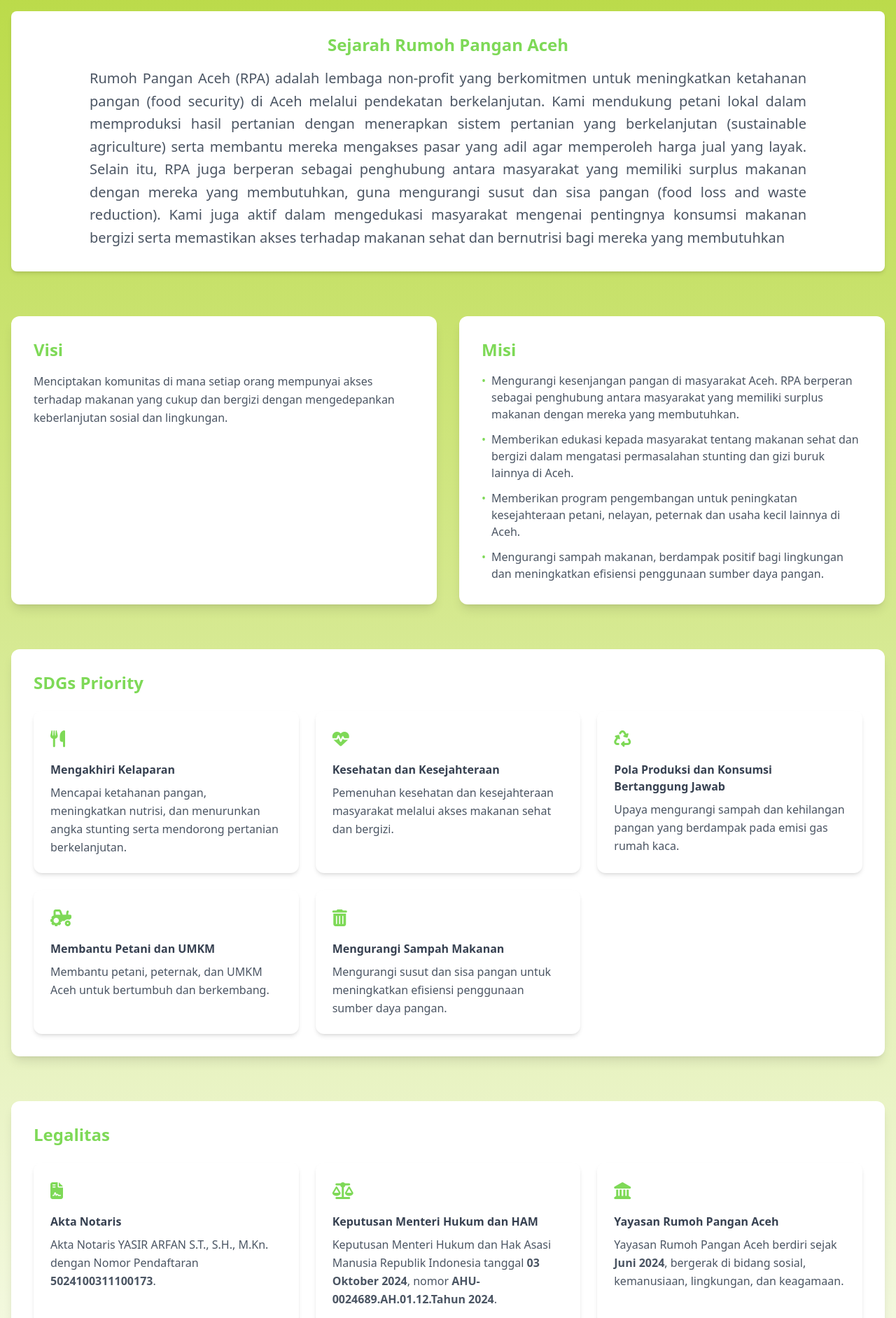
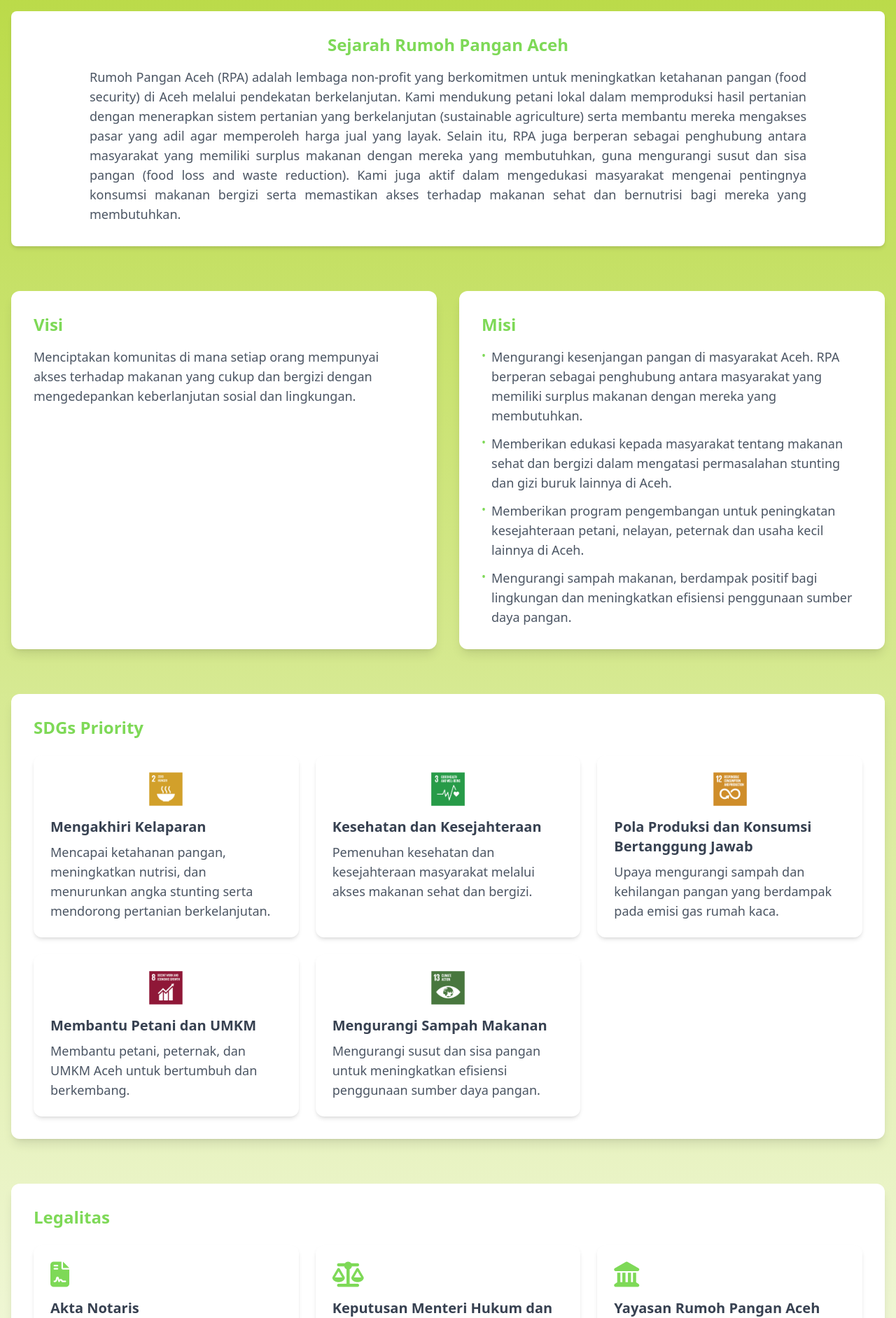
Before and after one commit to aslamabdika18/RpaFrontend, a Vue app: page /about in a window 1280 px wide. Shown: the part 184-2068 px from the top of the page at 70% size. Built offline with nearby package versions, Linux system fonts and the light colour scheme.

Commit message:
fix about vue and add component for clean code

```diff
--- /dev/null
+++ b/src/components/ContactSection.vue
@@ -0,0 +1,31 @@
+<template>
+  <div class="bg-white rounded-xl shadow-lg p-6 md:p-8">
+    <h2 class="text-2xl md:text-3xl font-bold text-primary text-center mb-6 md:mb-8">Hubungi Kami</h2>
+    <div class="grid grid-cols-1 sm:grid-cols-2 lg:grid-cols-4 gap-6 text-center">
+      <div class="space-y-2">
+        <div class="text-primary text-2xl mb-2">📱</div>
+        <p class="font-medium text-gray-700">Telepon</p>
+        <p class="text-base md:text-lg text-gray-600">+62 8527 7600 700</p>
+      </div>
+      <div class="space-y-2">
+        <div class="text-primary text-2xl mb-2">📧</div>
+        <p class="font-medium text-gray-700">Email</p>
+        <p class="text-base md:text-lg text-gray-600">rumohpanganaceh@gmail.com</p>
+      </div>
+      <div class="space-y-2">
+        <div class="text-primary text-2xl mb-2">📍</div>
+        <p class="font-medium text-gray-700">Alamat</p>
+        <p class="text-base md:text-lg text-gray-600">Komplek Anuek Laot Residence, Block D, No. 32</p>
+      </div>
+      <div class="space-y-2">
+        <div class="text-primary text-2xl mb-2">📷</div>
+        <p class="font-medium text-gray-700">Instagram</p>
+        <p class="text-base md:text-lg text-gray-600">@rumohpanganaceh</p>
+      </div>
+    </div>
+  </div>
+</template>
+
+<script setup>
+// Tidak perlu props atau data untuk komponen ini
+</script>
--- /dev/null
+++ b/src/components/LegalitasCard.vue
@@ -0,0 +1,26 @@
+<template>
+  <div class="bg-white rounded-xl shadow-md p-6 transform hover:scale-105 transition-transform duration-300">
+    <i :class="`${icon[0]} fa-${icon[1]} text-4xl text-primary mb-4`"></i>
+    <h3 class="text-lg md:text-xl font-semibold text-gray-700 mb-2">{{ title }}</h3>
+    <p class="text-base md:text-lg text-gray-600 normal-case leading-relaxed">
+      {{ description }}
+    </p>
+  </div>
+</template>
+
+<script setup>
+defineProps({
+  icon: {
+    type: Array,
+    required: true,
+  },
+  title: {
+    type: String,
+    required: true,
+  },
+  description: {
+    type: String,
+    required: true,
+  },
+});
+</script>
--- /dev/null
+++ b/src/components/SDGCard.vue
@@ -0,0 +1,26 @@
+<template>
+  <div class="bg-white rounded-xl shadow-md p-6 transform hover:scale-105 transition-transform duration-300">
+    <img :src="icon" alt="SDG Icon" class="w-16 h-16 md:w-12 md:h-12 mb-4 mx-auto" />
+    <h3 class="text-lg md:text-xl font-semibold text-gray-700 mb-2">{{ title }}</h3>
+    <p class="text-base md:text-lg text-gray-600 normal-case leading-relaxed">
+      {{ description }}
+    </p>
+  </div>
+</template>
+
+<script setup>
+defineProps({
+  icon: {
+    type: String,
+    required: true,
+  },
+  title: {
+    type: String,
+    required: true,
+  },
+  description: {
+    type: String,
+    required: true,
+  },
+});
+</script>
--- /dev/null
+++ b/src/components/VisionMissionCard.vue
@@ -0,0 +1,27 @@
+<template>
+  <div class="bg-white rounded-xl shadow-lg p-6 md:p-8 transform hover:scale-105 transition-transform duration-300">
+    <h2 class="text-xl md:text-2xl font-bold text-primary mb-4">{{ title }}</h2>
+    <ul v-if="Array.isArray(content)" class="space-y-3 normal-case text-gray-600">
+      <li v-for="(item, index) in content" :key="index" class="flex items-start">
+        <span class="text-primary mr-2">•</span>
+        <span class="text-base md:text-lg">{{ item }}</span>
+      </li>
+    </ul>
+    <p v-else class="text-base md:text-lg text-gray-600 normal-case leading-relaxed">
+      {{ content }}
+    </p>
+  </div>
+</template>
+
+<script setup>
+defineProps({
+  title: {
+    type: String,
+    required: true,
+  },
+  content: {
+    type: [String, Array],
+    required: true,
+  },
+});
+</script>
--- a/src/views/AboutView.vue
+++ b/src/views/AboutView.vue
@@ -1,212 +1,147 @@
 <template>
-  <div class="min-h-screen bg-gradient-to-b from-secondary to-white py-16">
+  <div class="min-h-screen bg-gradient-to-b from-secondary to-white py-8 md:py-16">
     <!-- Hero Section -->
-    <h1 class="text-4xl md:text-5xl font-bold text-white text-center mb-6 mt-16">Tentang Kami</h1>
+    <h1
+      class="text-3xl md:text-4xl lg:text-5xl font-bold text-white text-center mb-6 mt-8 md:mt-16"
+    >
+      Tentang Kami
+    </h1>
     <div class="container mx-auto px-4">
-      <div class="text-center mb-16 bg-white rounded-lg shadow-md p-8">
-        <h2 class="text-2xl font-bold text-primary mb-4">Sejarah Rumoh Pangan Aceh</h2>
-        <p class="text-xl text-justify normal-case text-gray-600 max-w-5xl mx-auto leading-relaxed">
-          Rumoh Pangan Aceh (RPA) adalah lembaga non-profit yang berkomitmen untuk meningkatkan
-          ketahanan pangan (food security) di Aceh melalui pendekatan berkelanjutan. Kami mendukung
-          petani lokal dalam memproduksi hasil pertanian dengan menerapkan sistem pertanian yang
-          berkelanjutan (sustainable agriculture) serta membantu mereka mengakses pasar yang adil
-          agar memperoleh harga jual yang layak. Selain itu, RPA juga berperan sebagai penghubung
-          antara masyarakat yang memiliki surplus makanan dengan mereka yang membutuhkan, guna
-          mengurangi susut dan sisa pangan (food loss and waste reduction). Kami juga aktif dalam
-          mengedukasi masyarakat mengenai pentingnya konsumsi makanan bergizi serta memastikan akses
-          terhadap makanan sehat dan bernutrisi bagi mereka yang membutuhkan
+      <!-- Sejarah Section -->
+      <div class="text-center mb-8 md:mb-16 bg-white rounded-lg shadow-md p-6 md:p-8">
+        <h2 class="text-xl md:text-2xl font-bold text-primary mb-4">Sejarah Rumoh Pangan Aceh</h2>
+        <p
+          class="text-base md:text-lg text-justify normal-case text-gray-600 max-w-5xl mx-auto leading-relaxed"
+        >
+          {{ sejarah }}
         </p>
       </div>
 
       <!-- Vision & Mission -->
-      <div class="grid md:grid-cols-2 gap-8 mb-16">
-        <div
-          class="bg-white rounded-xl shadow-lg p-8 transform hover:scale-105 transition-transform duration-300"
-        >
-          <h2 class="text-2xl font-bold text-primary mb-4">Visi</h2>
-          <p class="text-gray-600 normal-case leading-relaxed">
-            Menciptakan komunitas di mana setiap orang mempunyai akses terhadap makanan yang cukup
-            dan bergizi dengan mengedepankan keberlanjutan sosial dan lingkungan.
-          </p>
-        </div>
-        <div
-          class="bg-white rounded-xl shadow-lg p-8 transform hover:scale-105 transition-transform duration-300"
-        >
-          <h2 class="text-2xl font-bold text-primary mb-4">Misi</h2>
-          <ul class="space-y-3 normal-case text-gray-600">
-            <li class="flex items-start">
-              <span class="text-primary mr-2">•</span>
-              Mengurangi kesenjangan pangan di masyarakat Aceh. RPA berperan sebagai penghubung
-              antara masyarakat yang memiliki surplus makanan dengan mereka yang membutuhkan.
-            </li>
-            <li class="flex items-start">
-              <span class="text-primary mr-2">•</span>
-              Memberikan edukasi kepada masyarakat tentang makanan sehat dan bergizi dalam mengatasi
-              permasalahan stunting dan gizi buruk lainnya di Aceh.
-            </li>
-            <li class="flex items-start">
-              <span class="text-primary mr-2">•</span>
-              Memberikan program pengembangan untuk peningkatan kesejahteraan petani, nelayan,
-              peternak dan usaha kecil lainnya di Aceh.
-            </li>
-            <li class="flex items-start">
-              <span class="text-primary mr-2">•</span>
-              Mengurangi sampah makanan, berdampak positif bagi lingkungan dan meningkatkan
-              efisiensi penggunaan sumber daya pangan.
-            </li>
-          </ul>
+      <div class="grid grid-cols-1 md:grid-cols-2 gap-6 md:gap-8 mb-8 md:mb-16">
+        <VisionMissionCard :title="visionTitle" :content="visionContent" />
+        <VisionMissionCard :title="missionTitle" :content="missionContent" />
+      </div>
+
+      <!-- SDGs Priority Section -->
+      <div class="bg-white rounded-xl shadow-lg p-6 md:p-8 mb-8 md:mb-16">
+        <h2 class="text-xl md:text-2xl font-bold text-primary mb-6">SDGs Priority</h2>
+        <div class="grid grid-cols-1 sm:grid-cols-2 lg:grid-cols-3 gap-6">
+          <SDGCard
+            v-for="(sdg, index) in sdgItems"
+            :key="index"
+            :icon="sdg.icon"
+            :title="sdg.title"
+            :description="sdg.description"
+          />
         </div>
       </div>
-      <!-- SDGs Priority Section -->
-      <div class="bg-white rounded-xl shadow-lg p-8 mb-16">
-        <h2 class="text-2xl font-bold text-primary mb-6">SDGs Priority</h2>
-        <div class="grid md:grid-cols-2 lg:grid-cols-3 gap-6">
-          <!-- Card 1: Mengakhiri Kelaparan -->
-          <div
-            class="bg-white rounded-xl shadow-md p-6 transform hover:scale-105 transition-transform duration-300"
-          >
-            <div class="text-primary text-2xl mb-4">
-              <i class="fas fa-utensils"></i>
-            </div>
-            <h3 class="font-semibold text-gray-700 mb-2">Mengakhiri Kelaparan</h3>
-            <p class="text-gray-600 normal-case leading-relaxed">
-              Mencapai ketahanan pangan, meningkatkan nutrisi, dan menurunkan angka stunting serta
-              mendorong pertanian berkelanjutan.
-            </p>
-          </div>
 
-          <!-- Card 2: Kesehatan dan Kesejahteraan -->
-          <div
-            class="bg-white rounded-xl shadow-md p-6 transform hover:scale-105 transition-transform duration-300"
-          >
-            <div class="text-primary text-2xl mb-4">
-              <i class="fas fa-heartbeat"></i>
-            </div>
-            <h3 class="font-semibold text-gray-700 mb-2">Kesehatan dan Kesejahteraan</h3>
-            <p class="text-gray-600 normal-case leading-relaxed">
-              Pemenuhan kesehatan dan kesejahteraan masyarakat melalui akses makanan sehat dan
-              bergizi.
-            </p>
-          </div>
-
-          <!-- Card 3: Pola Produksi dan Konsumsi Bertanggung Jawab -->
-          <div
-            class="bg-white rounded-xl shadow-md p-6 transform hover:scale-105 transition-transform duration-300"
-          >
-            <div class="text-primary text-2xl mb-4">
-              <i class="fas fa-recycle"></i>
-            </div>
-            <h3 class="font-semibold text-gray-700 mb-2">
-              Pola Produksi dan Konsumsi Bertanggung Jawab
-            </h3>
-            <p class="text-gray-600 normal-case leading-relaxed">
-              Upaya mengurangi sampah dan kehilangan pangan yang berdampak pada emisi gas rumah
-              kaca.
-            </p>
-          </div>
-
-          <!-- Card 4: Membantu Petani dan UMKM -->
-          <div
-            class="bg-white rounded-xl shadow-md p-6 transform hover:scale-105 transition-transform duration-300"
-          >
-            <div class="text-primary text-2xl mb-4">
-              <i class="fas fa-tractor"></i>
-            </div>
-            <h3 class="font-semibold text-gray-700 mb-2">Membantu Petani dan UMKM</h3>
-            <p class="text-gray-600 normal-case leading-relaxed">
-              Membantu petani, peternak, dan UMKM Aceh untuk bertumbuh dan berkembang.
-            </p>
-          </div>
-
-          <!-- Card 5: Mengurangi Sampah Makanan -->
-          <div
-            class="bg-white rounded-xl shadow-md p-6 transform hover:scale-105 transition-transform duration-300"
-          >
-            <div class="text-primary text-2xl mb-4">
-              <i class="fas fa-trash-alt"></i>
-            </div>
-            <h3 class="font-semibold text-gray-700 mb-2">Mengurangi Sampah Makanan</h3>
-            <p class="text-gray-600 normal-case leading-relaxed">
-              Mengurangi susut dan sisa pangan untuk meningkatkan efisiensi penggunaan sumber daya
-              pangan.
-            </p>
-          </div>
+      <!-- Legalitas Section -->
+      <div class="bg-white rounded-xl shadow-lg p-6 md:p-8 mb-8 md:mb-16">
+        <h2 class="text-xl md:text-2xl font-bold text-primary mb-6">Legalitas</h2>
+        <div class="grid grid-cols-1 sm:grid-cols-2 lg:grid-cols-3 gap-6">
+          <LegalitasCard
+            v-for="(legal, index) in legalItems"
+            :key="index"
+            :icon="legal.icon"
+            :title="legal.title"
+            :description="legal.description"
+          />
         </div>
       </div>
-      <!-- Legalitas Section -->
-      <div class="bg-white rounded-xl shadow-lg p-8 mb-16">
-        <h2 class="text-2xl font-bold text-primary mb-6">Legalitas</h2>
-        <div class="grid md:grid-cols-2 lg:grid-cols-3 gap-6">
-          <!-- Card 1: Akta Notaris -->
-          <div
-            class="bg-white rounded-xl shadow-md p-6 transform hover:scale-105 transition-transform duration-300"
-          >
-            <div class="text-primary text-2xl mb-4">
-              <i class="fas fa-file-contract"></i>
-            </div>
-            <h3 class="font-semibold text-gray-700 mb-2">Akta Notaris</h3>
-            <p class="text-gray-600 normal-case leading-relaxed">
-              Akta Notaris YASIR ARFAN S.T., S.H., M.Kn. dengan Nomor Pendaftaran
-              <strong>5024100311100173</strong>.
-            </p>
-          </div>
 
-          <!-- Card 2: Keputusan Menteri Hukum dan HAM -->
-          <div
-            class="bg-white rounded-xl shadow-md p-6 transform hover:scale-105 transition-transform duration-300"
-          >
-            <div class="text-primary text-2xl mb-4">
-              <i class="fas fa-balance-scale"></i>
-            </div>
-            <h3 class="font-semibold text-gray-700 mb-2">Keputusan Menteri Hukum dan HAM</h3>
-            <p class="text-gray-600 normal-case leading-relaxed">
-              Keputusan Menteri Hukum dan Hak Asasi Manusia Republik Indonesia tanggal
-              <strong>03 Oktober 2024</strong>, nomor
-              <strong>AHU-0024689.AH.01.12.Tahun 2024</strong>.
-            </p>
-          </div>
-
-          <!-- Card 3: Yayasan Rumoh Pangan Aceh -->
-          <div
-            class="bg-white rounded-xl shadow-md p-6 transform hover:scale-105 transition-transform duration-300"
-          >
-            <div class="text-primary text-2xl mb-4">
-              <i class="fas fa-landmark"></i>
-            </div>
-            <h3 class="font-semibold text-gray-700 mb-2">Yayasan Rumoh Pangan Aceh</h3>
-            <p class="text-gray-600 normal-case leading-relaxed">
-              Yayasan Rumoh Pangan Aceh berdiri sejak <strong>Juni 2024</strong>, bergerak di bidang
-              sosial, kemanusiaan, lingkungan, dan keagamaan.
-            </p>
-          </div>
-        </div>
-      </div>
       <!-- Contact Section -->
-      <div class="bg-white rounded-xl shadow-lg p-8">
-        <h2 class="text-3xl font-bold text-primary text-center mb-8">Hubungi Kami</h2>
-        <div class="grid md:grid-cols-2 lg:grid-cols-4 gap-6 text-center">
-          <div class="space-y-2">
-            <div class="text-primary text-2xl mb-2">📱</div>
-            <p class="font-medium text-gray-700">Telepon</p>
-            <p class="text-gray-600">+62 8527 7600 700</p>
-          </div>
-          <div class="space-y-2">
-            <div class="text-primary text-2xl mb-2">📧</div>
-            <p class="font-medium text-gray-700">Email</p>
-            <p class="text-gray-600">rumohpanganaceh@gmail.com</p>
-          </div>
-          <div class="space-y-2">
-            <div class="text-primary text-2xl mb-2">📍</div>
-            <p class="font-medium text-gray-700">Alamat</p>
-            <p class="text-gray-600">Komplek Anuek Laot Residence, Block D, No. 32</p>
-          </div>
-          <div class="space-y-2">
-            <div class="text-primary text-2xl mb-2">📷</div>
-            <p class="font-medium text-gray-700">Instagram</p>
-            <p class="text-gray-600">@rumohpanganaceh</p>
-          </div>
-        </div>
-      </div>
+      <ContactSection />
     </div>
   </div>
 </template>
+
+<script setup>
+import { ref } from 'vue'
+import VisionMissionCard from '@/components/VisionMissionCard.vue'
+import SDGCard from '@/components/SDGCard.vue'
+import LegalitasCard from '@/components/LegalitasCard.vue'
+import ContactSection from '@/components/ContactSection.vue'
+
+// Import gambar SDG
+import sdg1 from '@/assets/sdg/1.png'
+import sdg2 from '@/assets/sdg/2.png'
+import sdg3 from '@/assets/sdg/3.png'
+import sdg4 from '@/assets/sdg/4.png'
+import sdg5 from '@/assets/sdg/5.png'
+
+// Data untuk Sejarah
+const sejarah = ref(
+  'Rumoh Pangan Aceh (RPA) adalah lembaga non-profit yang berkomitmen untuk meningkatkan ketahanan pangan (food security) di Aceh melalui pendekatan berkelanjutan. Kami mendukung petani lokal dalam memproduksi hasil pertanian dengan menerapkan sistem pertanian yang berkelanjutan (sustainable agriculture) serta membantu mereka mengakses pasar yang adil agar memperoleh harga jual yang layak. Selain itu, RPA juga berperan sebagai penghubung antara masyarakat yang memiliki surplus makanan dengan mereka yang membutuhkan, guna mengurangi susut dan sisa pangan (food loss and waste reduction). Kami juga aktif dalam mengedukasi masyarakat mengenai pentingnya konsumsi makanan bergizi serta memastikan akses terhadap makanan sehat dan bernutrisi bagi mereka yang membutuhkan.',
+)
+
+// Data untuk Visi dan Misi
+const visionTitle = ref('Visi')
+const visionContent = ref(
+  'Menciptakan komunitas di mana setiap orang mempunyai akses terhadap makanan yang cukup dan bergizi dengan mengedepankan keberlanjutan sosial dan lingkungan.',
+)
+
+const missionTitle = ref('Misi')
+const missionContent = ref([
+  'Mengurangi kesenjangan pangan di masyarakat Aceh. RPA berperan sebagai penghubung antara masyarakat yang memiliki surplus makanan dengan mereka yang membutuhkan.',
+  'Memberikan edukasi kepada masyarakat tentang makanan sehat dan bergizi dalam mengatasi permasalahan stunting dan gizi buruk lainnya di Aceh.',
+  'Memberikan program pengembangan untuk peningkatan kesejahteraan petani, nelayan, peternak dan usaha kecil lainnya di Aceh.',
+  'Mengurangi sampah makanan, berdampak positif bagi lingkungan dan meningkatkan efisiensi penggunaan sumber daya pangan.',
+])
+
+// Data untuk SDGs
+const sdgItems = ref([
+  {
+    icon: sdg1,
+    title: 'Mengakhiri Kelaparan',
+    description:
+      'Mencapai ketahanan pangan, meningkatkan nutrisi, dan menurunkan angka stunting serta mendorong pertanian berkelanjutan.',
+  },
+  {
+    icon: sdg2,
+    title: 'Kesehatan dan Kesejahteraan',
+    description:
+      'Pemenuhan kesehatan dan kesejahteraan masyarakat melalui akses makanan sehat dan bergizi.',
+  },
+  {
+    icon: sdg4,
+    title: 'Pola Produksi dan Konsumsi Bertanggung Jawab',
+    description:
+      'Upaya mengurangi sampah dan kehilangan pangan yang berdampak pada emisi gas rumah kaca.',
+  },
+  {
+    icon: sdg3,
+    title: 'Membantu Petani dan UMKM',
+    description: 'Membantu petani, peternak, dan UMKM Aceh untuk bertumbuh dan berkembang.',
+  },
+  {
+    icon: sdg5,
+    title: 'Mengurangi Sampah Makanan',
+    description:
+      'Mengurangi susut dan sisa pangan untuk meningkatkan efisiensi penggunaan sumber daya pangan.',
+  },
+])
+
+// Data untuk Legalitas
+const legalItems = ref([
+  {
+    icon: ['fas', 'file-contract'],
+    title: 'Akta Notaris',
+    description:
+      'Akta Notaris YASIR ARFAN S.T., S.H., M.Kn. dengan Nomor Pendaftaran 5024100311100173.',
+  },
+  {
+    icon: ['fas', 'balance-scale'],
+    title: 'Keputusan Menteri Hukum dan HAM',
+    description:
+      'Keputusan Menteri Hukum dan Hak Asasi Manusia Republik Indonesia tanggal 03 Oktober 2024, nomor AHU-0024689.AH.01.12.Tahun 2024.',
+  },
+  {
+    icon: ['fas', 'landmark'],
+    title: 'Yayasan Rumoh Pangan Aceh',
+    description:
+      'Yayasan Rumoh Pangan Aceh berdiri sejak Juni 2024, bergerak di bidang sosial, kemanusiaan, lingkungan, dan keagamaan.',
+  },
+])
+</script>
```
